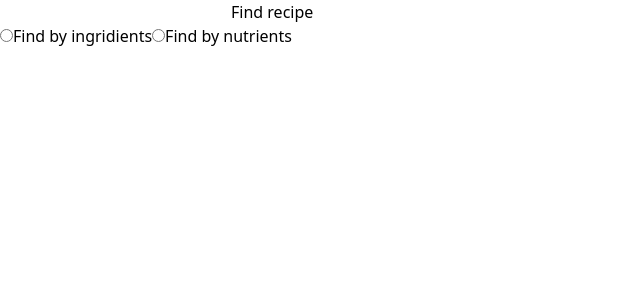
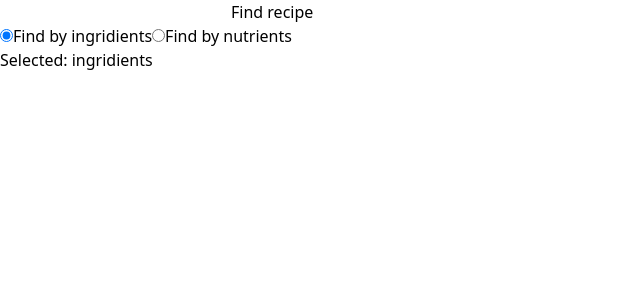
Before and after one commit to YuliiaIIIII/WebApp_project_nutrition, a React (Vite) app in the folder vite-project/: page / in a window 1280 px wide. Shown: the top 300 px of the page, without its empty margins (0-640 px from the left). Built offline with nearby package versions, Linux system fonts and the light colour scheme.

Commit message:
Added function category. Modified radio button according to the requirements of the project

```diff
--- a/vite-project/src/App.jsx
+++ b/vite-project/src/App.jsx
@@ -3,14 +3,22 @@ import Component from './Component.jsx'
 import { useGetByIngridientsQuery, useGetByNutrientsQuery } from './services/ingredients.api.js'
 import { Loading } from './Loading.jsx'
 
+function category(categorySearch, serverRequestText) {
+  const { data: dataIngr = [], isFetching: isFetchingIngr, isError: isErrorIngr } = useGetByIngridientsQuery(serverRequestText, {skip: serverRequestText.length === 0 || categorySearch === 'nutrients'});
+  const { data: dataNutr = [], isFetching, isError } = useGetByNutrientsQuery(serverRequestText, {skip: serverRequestText.length === 0 || categorySearch === 'ingridients'});
+
+  return (categorySearch === 'ingridients') ? {data: dataIngr, isFetching: isFetchingIngr, isError: isErrorIngr} : {data: dataNutr, isFetching, isError}
+}
+
 function App() {
   const [inputText, setInputText] = useState('')
   const [serverRequestText, setServerRequestText] = useState('')
-  const [categorySearch,setFind] = useState('');
+  const [categorySearch, setCategorySearch] = useState('ingridients');
 
-  // const { data: dataIngr = [], isFetching, isError } = useGetByIngridientsQuery(serverRequestText, {skip: serverRequestText.length === 0});
-  const { data: dataNutr = [], isFetching, isError } = useGetByNutrientsQuery(serverRequestText, {skip: serverRequestText.length === 0});
- console.log(dataNutr)
+  const onOptionChange = e => {setCategorySearch(e.target.value)
+  }
+  const {data, isFetching, isError} = category(categorySearch, serverRequestText);
+
   return (
     <div id='userRequest' className='w-1/2 block ml-auto mr-auto mt-9'>
       <div>
@@ -30,13 +38,13 @@ function App() {
             Find recipe
           </button>
       </div>
-      <div className='w-1/2 flex flex-center ml-auto mr-auto mt-9'>
-          <form>
+      <div className='w-1/2 flex flex-center ml-auto mr-auto mt-9 mb-8'>
             <input
               type="radio"
               value="ingridients"
               id="findByIngridients"
-              onChange={(event) => setFind(event.target.value)}
+              checked={categorySearch === "ingridients"}
+              onChange={onOptionChange}
               name="categorySearch" />
             <label className='mr-8' htmlFor="findByIngridients">Find by ingridients</label>
 
@@ -44,21 +52,25 @@ function App() {
               type="radio"
               value="nutrients"
               id="findByNutrients"
-              onChange={(event) => setFind(event.target.value)}
+              checked={categorySearch === "nutrients"}
+              onChange={onOptionChange}
               name="categorySearch"/>
              <label htmlFor="findByNutrients">Find by nutrients</label>
-          </form>
 
        </div>
 
         <div className="grid grid-cols-4 gap-4 font-serif text-base mb-9">
-          {/* {(isFetching) ? <Loading/> : dataIngr.map((item) => <Component receipt={item} />)} */}
-          {(isFetching) ? <Loading/> : dataNutr.map((item) => <Component receipt={item} />)}
+          {(isFetching) ? <Loading/> : data.map((item) => <Component receipt={item} />)}
         </div>
 
       </div>
 
-    </div>
+        <p>
+          Selected: {categorySearch}
+        </p>
+      </div>
+
+
   )
 }
 
--- a/vite-project/src/services/ingredients.api.js
+++ b/vite-project/src/services/ingredients.api.js
@@ -5,15 +5,15 @@ export const ingredientsApi = createApi({
   reducerPath: 'ingredientsApi',
   baseQuery: fetchBaseQuery({ baseUrl: 'https://api.spoonacular.com' }),
   endpoints: (builder) => ({
-    // getByIngridients: builder.query({
-    //   query: (ingredients) => ({
-    //     url: "/recipes/findByIngredients",
-    //     params: {
-    //       ingredients,
-    //       apiKey
-    //     }
-    //   }),
-    // }),
+    getByIngridients: builder.query({
+      query: (ingredients) => ({
+        url: "/recipes/findByIngredients",
+        params: {
+          ingredients,
+          apiKey
+        }
+      }),
+    }),
     getByNutrients: builder.query(
       {
         query: (maxCalories) => ({
```
